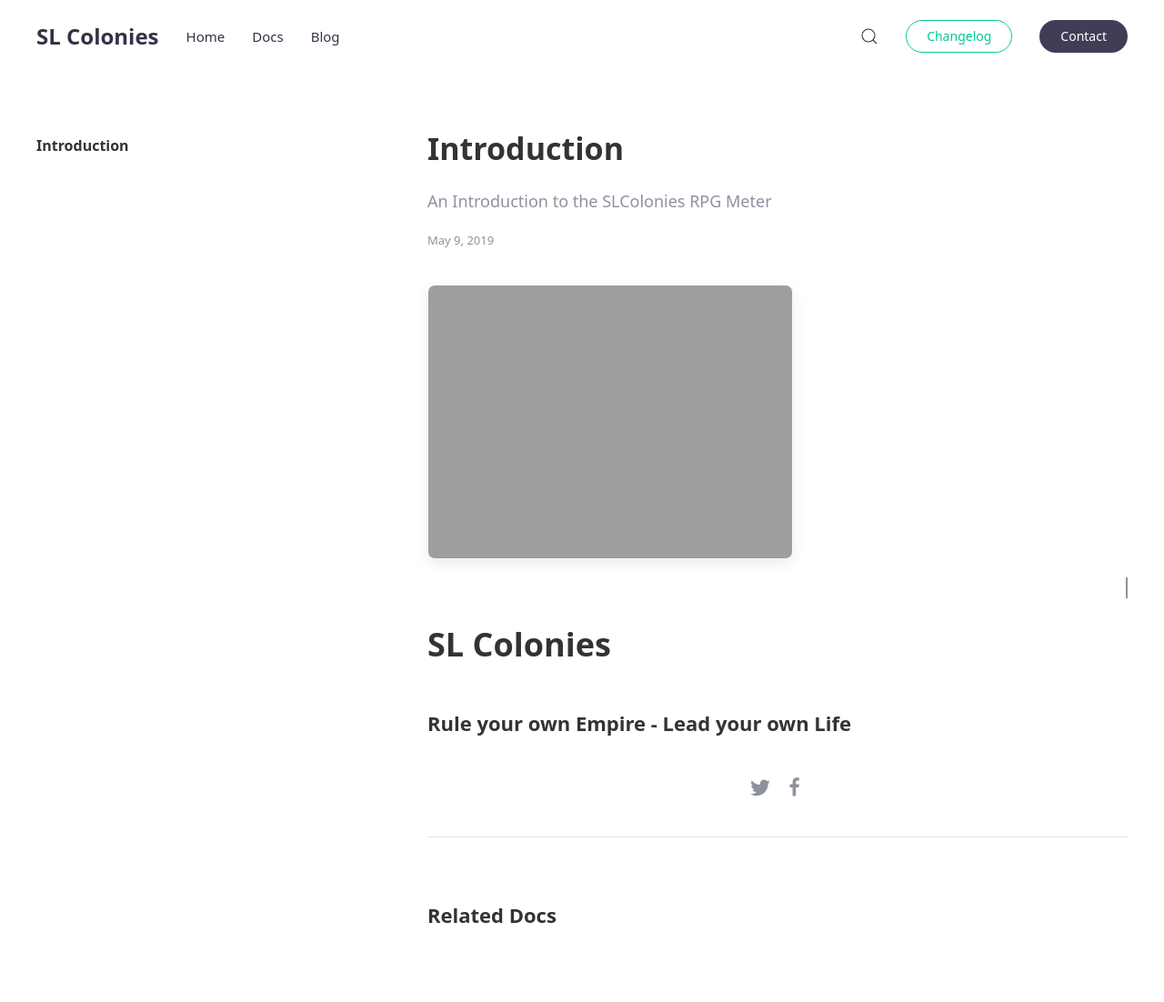
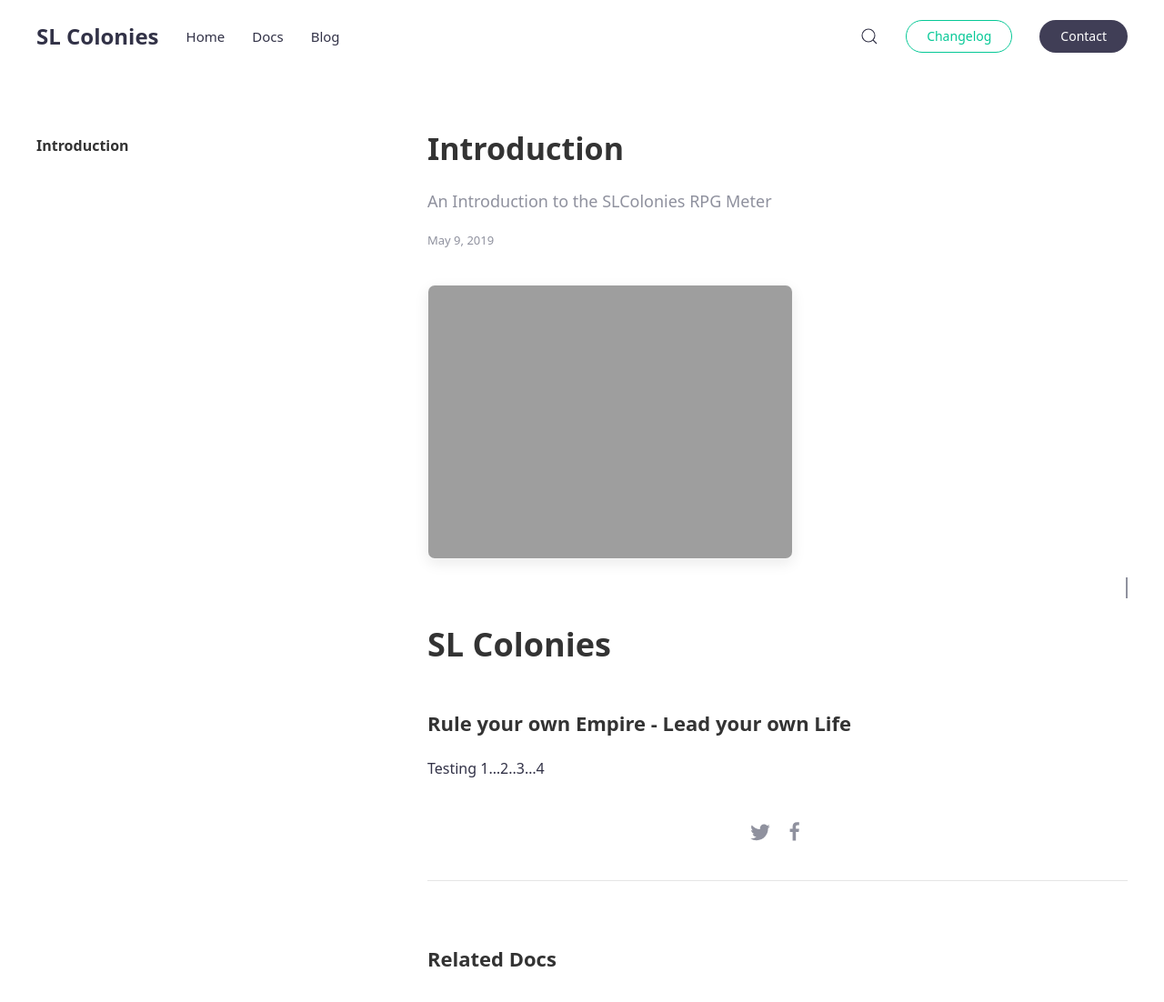
Before and after one commit to SLColonies/Public, a Jekyll site: the page built from _docs/‌introduction.md, in a window 1280 px wide and 1150 px high. Shown: the top 1102 px of the window at 91% size. Built offline with Jekyll 4.4.1, drawn with Linux system fonts in a browser that asks for light colours.

Commit message:
First Content 2

```diff
--- a/_docs/‌introduction.md
+++ b/_docs/‌introduction.md
@@ -8,3 +8,5 @@ tags: [general]
 {% include image.html img="logo.jpg" alt="SL Colonies Logo" caption="" %}
 # SL Colonies
 ### Rule your own Empire - Lead your own Life
+
+Testing 1...2..3...4
```
